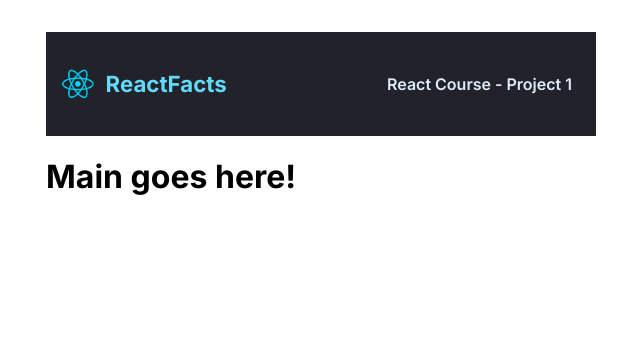
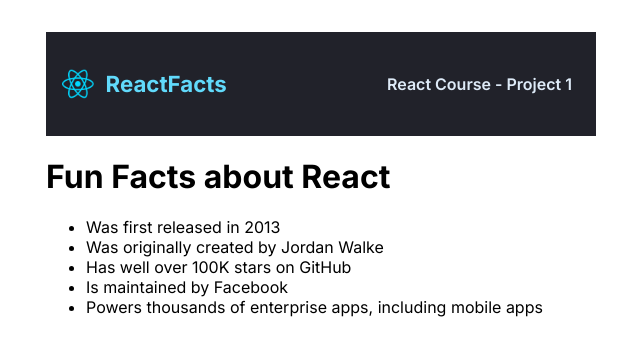
Before and after one commit to ltc870/react-course-project-1, a React (Vite) app: page / in a window 1280 px wide. Shown: the top 356 px of the page, without its empty margins (319-959 px from the left). Built offline with nearby package versions, Linux system fonts and the light colour scheme.

Commit message:
added code to Main.jsx

```diff
--- a/src/components/Main.jsx
+++ b/src/components/Main.jsx
@@ -2,6 +2,16 @@
 
 export default function Main() {
     return (
-        <h1>Main goes here!</h1>
+        <main className="main">
+            <h1 className="main-title">Fun Facts about React</h1>
+            <ul className="main-list">
+                <li className="main-list-item">Was first released in 2013</li>
+                <li className="main-list-item">Was originally created by Jordan Walke</li>
+                <li className="main-list-item">Has well over 100K stars on GitHub</li>
+                <li class="main-list-item">Is maintained by Facebook</li>
+                <li class="main-list-item">Powers thousands of enterprise apps, including mobile apps</li>
+            </ul>
+        </main>
+
     )
 }
```
